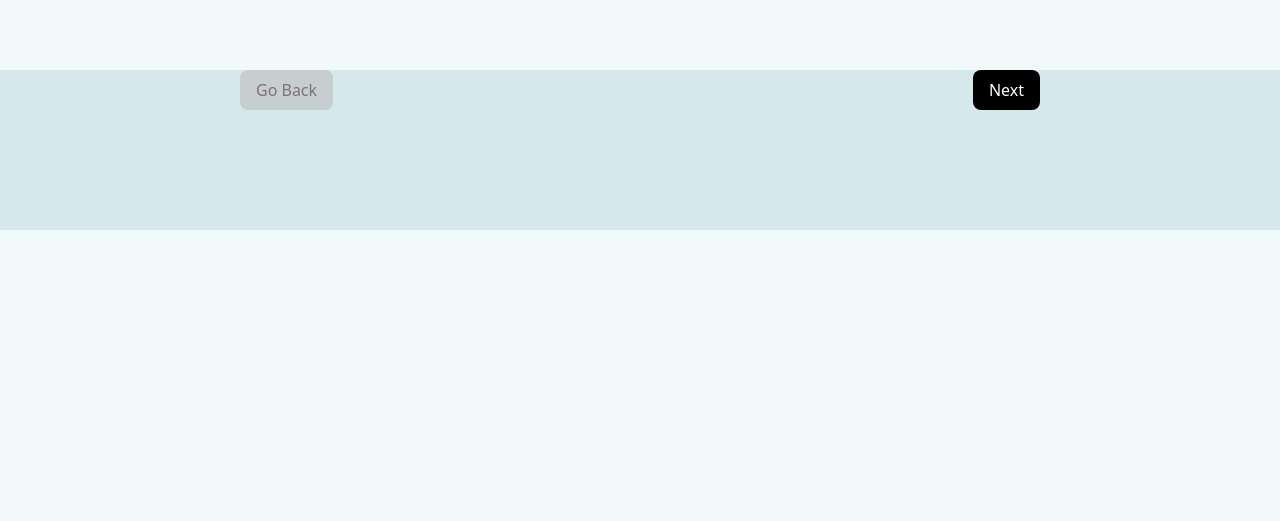
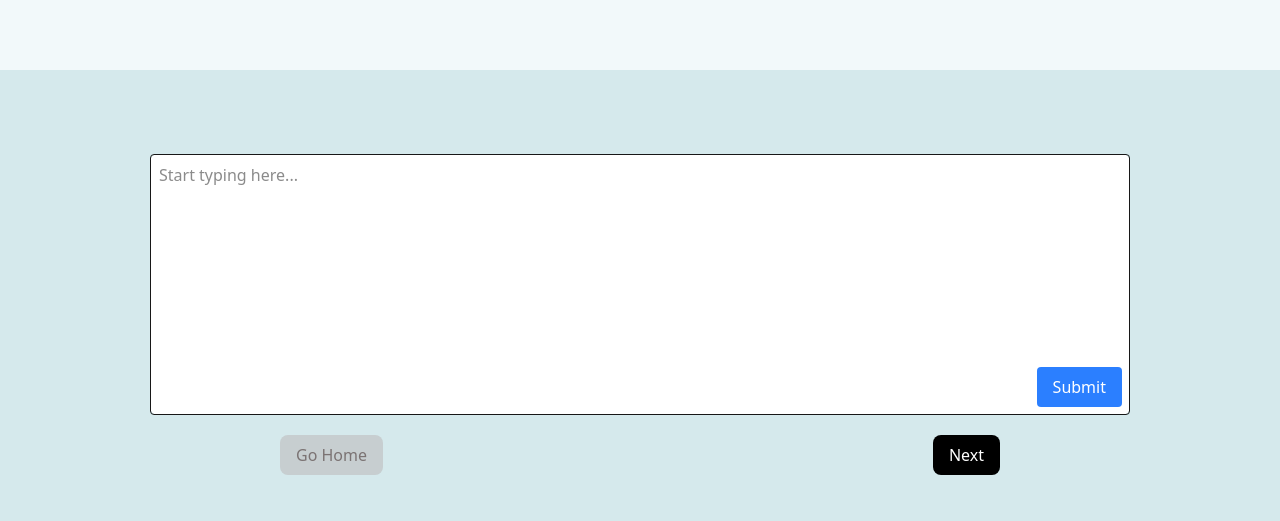
Before and after one commit to CMPT-276-SPRING-2025/final-project-01-sky, a Next.js app in the folder rezoome/: page /mock-interview-2 in a window 1280 px wide. Shown: the part 279-800 px from the top of the page. Built offline with nearby package versions, Linux system fonts and the light colour scheme.

Commit message:
added text input to resume review and mock interview pages

```diff
--- a/rezoome/app/mock-interview-2/page.js
+++ b/rezoome/app/mock-interview-2/page.js
@@ -5,7 +5,10 @@ import '../globals.css';
 import Button from '@/components/Button';
 
 export default function ResumeReview() {
-
+  const [text, setText] = useState("");
+    function handleSubmit(){
+      console.log("user typed:", text)
+    }
   return (
     <div className="min-h-screen bg-[var(--background)] text-[var(--foreground)] font-sans pt-5">
       <Header />
@@ -18,15 +21,35 @@ export default function ResumeReview() {
 
       {/* Text input section */}
       <section className="bg-[var(--secondary-colour)] pb-30">
-
-      <div className="flex justify-between mx-60">
-          <Button color="grey" href="/mock-interview-1">Go Back</Button>
-          <Button color="black" href="/mock-interview-3">Next</Button>
-          </div>
+              <div className="text-center p-5">
+              <main className="flex flex-col md:flex-row justify-center items-center gap-8 mt-8 ">
+                <div className="flex justify-center w-full mt-8">
+                  <div className="w-[980px] h-[261px] bg-white rounded-lg flex justify-center items-center relative cursor-pointer">
+                      <textarea
+                          placeholder="Start typing here..."
+                          value={text}
+                          onChange={(e) => setText(e.target.value)}
+                          className="w-full h-full p-2 border rounded resize-none"
+                      />
+                      <button
+                          onClick={() => handleSubmit(text)}
+                          className="absolute bottom-2 right-2 bg-blue-500 text-white px-4 py-2 rounded"
+                      >
+                          Submit
+                      </button>
+                  </div>
+                </div>
+              </main>
 
 
 
-      </section>
+
+              </div>
+              <div className="flex justify-between mx-70">
+                <Button color="grey" href="/" >Go Home</Button>
+                <Button color="black" href="/resume-review-2">Next</Button>
+                </div>
+            </section>
 
     </div>
 
--- a/rezoome/app/resume-review-2/page.js
+++ b/rezoome/app/resume-review-2/page.js
@@ -5,7 +5,10 @@ import '../globals.css';
 import Button from '@/components/Button';
 
 export default function ResumeReview() {
-
+  const [text, setText] = useState("");
+  function handleSubmit(){
+    console.log("user typed:", text)
+  }
   return (
     <div className="min-h-screen bg-[var(--background)] text-[var(--foreground)] font-sans pt-5">
       <Header />
@@ -18,9 +21,33 @@ export default function ResumeReview() {
 
       {/* Text input section */}
       <section className="bg-[var(--secondary-colour)] pb-30">
-      <div className="flex justify-between mx-70">
-          <Button color="grey" href="/" >Go Back</Button>
-          <Button color="black" href="/resume-review-3">Next</Button>
+        <div className="text-center p-5">
+        <main className="flex flex-col md:flex-row justify-center items-center gap-8 mt-8 ">
+          <div className="flex justify-center w-full mt-8">
+            <div className="w-[980px] h-[261px] bg-white rounded-lg flex justify-center items-center relative cursor-pointer">
+                <textarea
+                    placeholder="Start typing here..."
+                    value={text}
+                    onChange={(e) => setText(e.target.value)}
+                    className="w-full h-full p-2 border rounded resize-none"
+                />
+                <button
+                    onClick={() => handleSubmit(text)}
+                    className="absolute bottom-2 right-2 bg-blue-500 text-white px-4 py-2 rounded"
+                >
+                    Submit
+                </button>
+            </div>
+          </div>
+        </main>
+
+
+
+
+        </div>
+        <div className="flex justify-between mx-70">
+          <Button color="grey" href="/" >Go Home</Button>
+          <Button color="black" href="/resume-review-2">Next</Button>
           </div>
       </section>
 
```
